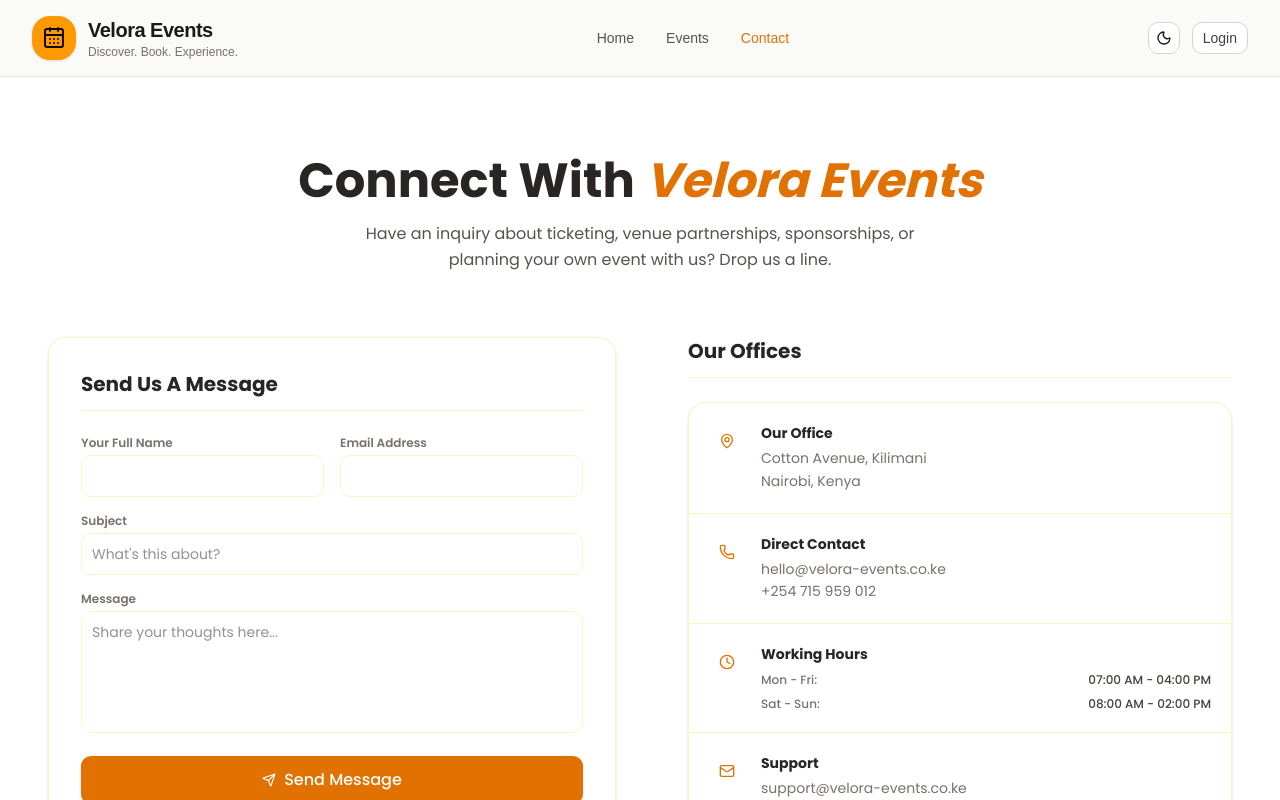
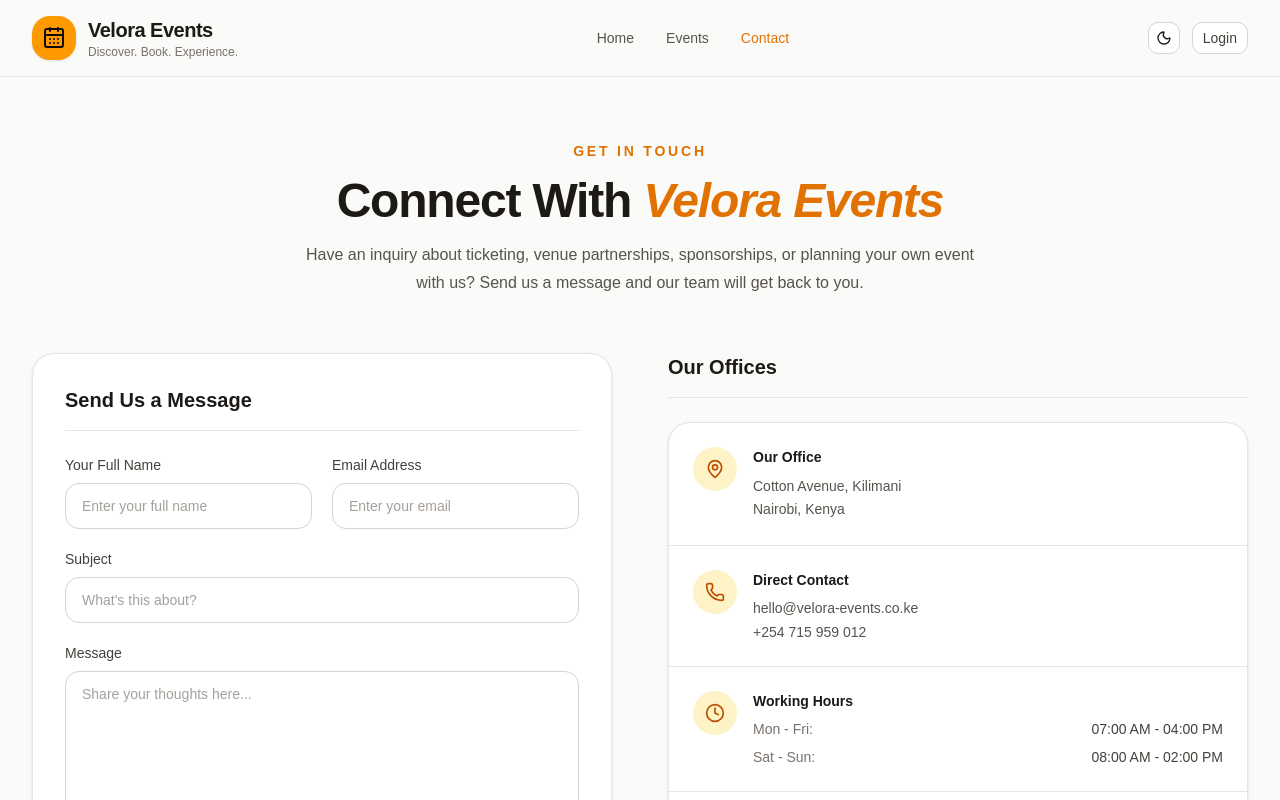
Before and after one commit to velora-events-26p/velora-events, a React (Vite) app: page /contact in a window 1280 px wide. Shown: the top 800 px of the page. Built offline with nearby package versions, Linux system fonts and the light colour scheme.

Commit message:
feat: enhance Contact page with improved form handling and layout

```diff
--- a/src/pages/Contact.jsx
+++ b/src/pages/Contact.jsx
@@ -1,176 +1,290 @@
 import { useState } from "react";
-import { MapPin, Phone, Clock, Mail,Send } from "lucide-react";
+import {
+  Clock,
+  Mail,
+  MapPin,
+  Phone,
+  Send,
+} from "lucide-react";
 
-export default function Contact({ onSubmit = () => { } }) {
-    const [form, setForm] = useState({ name: "", email: "", subject: "", message: "", });
+export default function Contact({ onSubmit = () => {} }) {
+  const [form, setForm] = useState({
+    name: "",
+    email: "",
+    subject: "",
+    message: "",
+  });
 
   const [submitted, setSubmitted] = useState(false);
 
-    const handleChange = (e) => {
-        setForm((prev) => ({ ...prev, [e.target.name]: e.target.value }));
+  const handleChange = (event) => {
+    const { name, value } = event.target;
+
+    setForm((previousForm) => ({
+      ...previousForm,
+      [name]: value,
+    }));
+
+    if (submitted) {
+      setSubmitted(false);
+    }
   };
 
-    const handleSubmit = (e) => {
-        e.preventDefault();
+  const handleSubmit = (event) => {
+    event.preventDefault();
+
     onSubmit(form);
     setSubmitted(true);
-        setForm({ name: "", email: "", subject: "", message: "" });
+
+    setForm({
+      name: "",
+      email: "",
+      subject: "",
+      message: "",
+    });
   };
 
+  const inputClasses =
+    "w-full rounded-xl border border-stone-300 bg-white px-4 py-3 text-sm text-stone-900 outline-none transition placeholder:text-stone-400 focus:border-amber-500 focus:ring-2 focus:ring-amber-500/20 dark:border-stone-700 dark:bg-stone-900 dark:text-stone-100 dark:placeholder:text-stone-500 dark:focus:border-amber-500";
+
+  const contactItems = [
+    {
+      icon: MapPin,
+      title: "Our Office",
+      content: (
+        <p className="leading-relaxed text-stone-600 dark:text-stone-400">
+          Cotton Avenue, Kilimani
+          <br />
+          Nairobi, Kenya
+        </p>
+      ),
+    },
+    {
+      icon: Phone,
+      title: "Direct Contact",
+      content: (
+        <div className="space-y-1">
+          <a
+            href="mailto:hello@velora-events.co.ke"
+            className="block text-stone-600 transition hover:text-amber-600 dark:text-stone-400 dark:hover:text-amber-400"
+          >
+            hello@velora-events.co.ke
+          </a>
+
+          <a
+            href="tel:+254715959012"
+            className="block text-stone-600 transition hover:text-amber-600 dark:text-stone-400 dark:hover:text-amber-400"
+          >
+            +254 715 959 012
+          </a>
+        </div>
+      ),
+    },
+    {
+      icon: Clock,
+      title: "Working Hours",
+      content: (
+        <div className="grid grid-cols-2 gap-x-4 gap-y-2 text-xs font-medium sm:text-sm">
+          <span className="text-stone-500 dark:text-stone-400">
+            Mon - Fri:
+          </span>
+
+          <span className="text-right text-stone-700 dark:text-stone-300">
+            07:00 AM - 04:00 PM
+          </span>
+
+          <span className="text-stone-500 dark:text-stone-400">
+            Sat - Sun:
+          </span>
+
+          <span className="text-right text-stone-700 dark:text-stone-300">
+            08:00 AM - 02:00 PM
+          </span>
+        </div>
+      ),
+    },
+    {
+      icon: Mail,
+      title: "Support",
+      content: (
+        <a
+          href="mailto:support@velora-events.co.ke"
+          className="text-stone-600 transition hover:text-amber-600 dark:text-stone-400 dark:hover:text-amber-400"
+        >
+          support@velora-events.co.ke
+        </a>
+      ),
+    },
+  ];
+
   return (
- <div
-      className="min-h-screen flex flex-col bg-white text-stone-800"
-      style={{ fontFamily: "'Poppins', sans-serif" }}
-    >
-      <link
-        rel="stylesheet"
-        href="https://fonts.googleapis.com/css2?family=Poppins:wght@300;400;500;600;700;800&display=swap"
-      />
+    <section className="min-h-screen bg-stone-50 py-16 text-stone-900 dark:bg-stone-950 dark:text-stone-100">
+      <div className="mx-auto w-full max-w-7xl px-4 sm:px-6 lg:px-8">
+        {/* Page heading */}
+        <div className="mx-auto max-w-3xl space-y-4 text-center">
+          <p className="text-sm font-semibold uppercase tracking-[0.2em] text-amber-600 dark:text-amber-400">
+            Get in touch
+          </p>
 
-      {/* Main */}
-      <main className="flex-grow max-w-7xl w-full mx-auto px-6 md:px-12 py-12 md:py-20 space-y-12">
-        <div className="text-center space-y-4">
-          <h1 className="text-4xl md:text-5xl font-bold text-stone-800">
-            Connect With <span className="text-amber-600 italic">Velora Events</span>
+          <h1 className="text-4xl font-bold tracking-tight text-stone-900 dark:text-stone-100 md:text-5xl">
+            Connect With{" "}
+            <span className="italic text-amber-600 dark:text-amber-400">
+              Velora Events
+            </span>
           </h1>
-          <p className="max-w-xl mx-auto text-stone-600 text-sm md:text-base leading-relaxed">
+
+          <p className="mx-auto max-w-2xl text-sm leading-7 text-stone-600 dark:text-stone-400 md:text-base">
             Have an inquiry about ticketing, venue partnerships, sponsorships,
-            or planning your own event with us? Drop us a line.
+            or planning your own event with us? Send us a message and our team
+            will get back to you.
           </p>
         </div>
 
-        <div className="grid grid-cols-1 lg:grid-cols-2 gap-12 items-start pt-4">
+        <div className="mt-14 grid items-start gap-10 lg:grid-cols-2 lg:gap-14">
           {/* Contact form */}
-          <div className="bg-white border border-amber-100 p-6 md:p-8 rounded-2xl shadow-sm space-y-6">
-            <h2 className="text-xl font-bold text-stone-800 border-b border-amber-100 pb-3">
-              Send Us A Message
+          <div className="rounded-3xl border border-stone-200 bg-white p-6 shadow-sm dark:border-stone-800 dark:bg-stone-900 md:p-8">
+            <h2 className="border-b border-stone-200 pb-4 text-xl font-bold text-stone-900 dark:border-stone-800 dark:text-stone-100">
+              Send Us a Message
             </h2>
 
-            <div className="space-y-4">
-              <div className="grid grid-cols-1 sm:grid-cols-2 gap-4">
+            <form
+              onSubmit={handleSubmit}
+              className="mt-6 space-y-5"
+            >
+              <div className="grid grid-cols-1 gap-5 sm:grid-cols-2">
                 <div>
-                  <label className="block text-xs font-semibold text-stone-500 mb-1">Your Full Name</label>
+                  <label
+                    htmlFor="name"
+                    className="mb-2 block text-sm font-medium text-stone-700 dark:text-stone-300"
+                  >
+                    Your Full Name
+                  </label>
+
                   <input
+                    id="name"
                     type="text"
                     name="name"
                     value={form.name}
                     onChange={handleChange}
-                    className="w-full  border border-amber-100 rounded-lg p-2.5 text-sm focus:ring-1 focus:ring-amber-600 focus:border-amber-600 outline-none"
+                    placeholder="Enter your full name"
+                    required
+                    className={inputClasses}
                   />
                 </div>
+
                 <div>
-                  <label className="block text-xs font-semibold text-stone-500 mb-1">Email Address</label>
+                  <label
+                    htmlFor="email"
+                    className="mb-2 block text-sm font-medium text-stone-700 dark:text-stone-300"
+                  >
+                    Email Address
+                  </label>
+
                   <input
+                    id="email"
                     type="email"
                     name="email"
                     value={form.email}
                     onChange={handleChange}
-                    className="w-full  border border-amber-100 rounded-lg p-2.5 text-sm focus:ring-1 focus:ring-amber-600 focus:border-amber-600 outline-none"
+                    placeholder="Enter your email"
+                    required
+                    className={inputClasses}
                   />
                 </div>
               </div>
 
               <div>
-                <label className="block text-xs font-semibold text-stone-500 mb-1">Subject</label>
+                <label
+                  htmlFor="subject"
+                  className="mb-2 block text-sm font-medium text-stone-700 dark:text-stone-300"
+                >
+                  Subject
+                </label>
+
                 <input
+                  id="subject"
                   type="text"
                   name="subject"
                   placeholder="What's this about?"
                   value={form.subject}
                   onChange={handleChange}
-                  className="w-full  border border-amber-100 rounded-lg p-2.5 text-sm focus:ring-1 focus:ring-amber-600 focus:border-amber-600 outline-none"
+                  required
+                  className={inputClasses}
                 />
               </div>
 
               <div>
-                <label className="block text-xs font-semibold text-stone-500 mb-1">Message</label>
+                <label
+                  htmlFor="message"
+                  className="mb-2 block text-sm font-medium text-stone-700 dark:text-stone-300"
+                >
+                  Message
+                </label>
+
                 <textarea
-                  rows={5}
+                  id="message"
+                  rows={6}
                   name="message"
                   placeholder="Share your thoughts here..."
                   value={form.message}
                   onChange={handleChange}
-                  className="w-full  border border-amber-100 rounded-lg p-2.5 text-sm focus:ring-1 focus:ring-amber-600 focus:border-amber-600 outline-none resize-none"
+                  required
+                  className={`${inputClasses} resize-none`}
                 />
               </div>
 
               <button
-                onClick={handleSubmit}
-                className="w-full bg-amber-600 hover:bg-amber-700 text-white font-medium py-3 rounded-lg transition-colors shadow-sm flex items-center justify-center gap-2"
+                type="submit"
+                className="flex w-full items-center justify-center gap-2 rounded-xl bg-amber-500 px-6 py-3 font-semibold text-stone-950 shadow-sm transition hover:bg-amber-400 focus:outline-none focus:ring-2 focus:ring-amber-500 focus:ring-offset-2 dark:focus:ring-offset-stone-900"
               >
-                <Send size={14} /> Send Message
+                <Send size={18} />
+                Send Message
               </button>
 
               {submitted && (
-                <p className="text-xs text-center text-amber-700 bg-amber-50 border border-amber-100 rounded-lg py-2">
+                <p
+                  role="status"
+                  className="rounded-xl border border-amber-200 bg-amber-50 px-4 py-3 text-center text-sm text-amber-800 dark:border-amber-500/30 dark:bg-amber-500/10 dark:text-amber-300"
+                >
                   Thanks — your message has been sent.
                 </p>
               )}
-            </div>
+            </form>
           </div>
 
-          {/* Offices - seamless panel */}
-          <div className="space-y-6 lg:pl-6">
-            <h2 className="text-xl font-bold text-stone-800 border-b border-amber-100 pb-3">
+          {/* Office information */}
+          <div>
+            <h2 className="border-b border-stone-200 pb-4 text-xl font-bold text-stone-900 dark:border-stone-800 dark:text-stone-100">
               Our Offices
             </h2>
 
-            <div className="bg-white border border-amber-100 rounded-2xl shadow-sm divide-y divide-amber-100 overflow-hidden">
-              <div className="p-5 flex items-start gap-4">
-                <div className="text-amber-600 w-9 h-9 flex items-center justify-center  rounded-full shrink-0">
-                  <MapPin size={16} strokeWidth={2} />
+            <div className="mt-6 overflow-hidden rounded-3xl border border-stone-200 bg-white shadow-sm divide-y divide-stone-200 dark:divide-stone-800 dark:border-stone-800 dark:bg-stone-900">
+              {contactItems.map((item) => {
+                const Icon = item.icon;
+
+                return (
+                  <div
+                    key={item.title}
+                    className="flex items-start gap-4 p-5 transition hover:bg-stone-50 dark:hover:bg-stone-800/60 sm:p-6"
+                  >
+                    <div className="flex h-11 w-11 shrink-0 items-center justify-center rounded-full bg-amber-100 text-amber-700 dark:bg-amber-500/15 dark:text-amber-400">
+                      <Icon size={20} strokeWidth={2} />
                     </div>
-                <div className="space-y-1 text-sm">
-                  <h4 className="font-bold text-stone-800">Our Office</h4>
-                  <p className="text-stone-500 leading-relaxed">
-                    Cotton Avenue, Kilimani<br />
-                    Nairobi, Kenya
-                  </p>
+
+                    <div className="min-w-0 flex-1 text-sm">
+                      <h3 className="mb-2 font-bold text-stone-900 dark:text-stone-100">
+                        {item.title}
+                      </h3>
+
+                      {item.content}
                     </div>
                   </div>
-
-              <div className="p-5 flex items-start gap-4">
-                <div className="text-amber-600 w-9 h-9 flex items-center justify-center  rounded-full shrink-0">
-                  <Phone size={16} strokeWidth={2} />
-                </div>
-                <div className="space-y-1 text-sm">
-                  <h4 className="font-bold text-stone-800">Direct Contact</h4>
-                  <p className="text-stone-500 leading-relaxed">
-                    hello@velora-events.co.ke<br />
-                    +254 715 959 012
-                  </p>
-                </div>
-              </div>
-
-              <div className="p-5 flex items-start gap-4">
-                <div className="text-amber-600 w-9 h-9 flex items-center justify-center  rounded-full shrink-0">
-                  <Clock size={16} strokeWidth={2} />
-                </div>
-                <div className="space-y-1 text-sm w-full">
-                  <h4 className="font-bold text-stone-800">Working Hours</h4>
-                  <div className="grid grid-cols-2 gap-2 pt-1 text-stone-500 text-xs font-medium">
-                    <div>Mon - Fri:</div>
-                    <div className="text-right text-stone-700">07:00 AM - 04:00 PM</div>
-                    <div>Sat - Sun:</div>
-                    <div className="text-right text-stone-700">08:00 AM - 02:00 PM</div>
-                  </div>
-                </div>
-              </div>
-
-              <div className="p-5 flex items-start gap-4">
-                <div className="text-amber-600 w-9 h-9 flex items-center justify-center  rounded-full shrink-0">
-                  <Mail size={16} strokeWidth={2} />
-                </div>
-                <div className="space-y-1 text-sm">
-                  <h4 className="font-bold text-stone-800">Support</h4>
-                  <p className="text-stone-500 leading-relaxed">support@velora-events.co.ke</p>
+                );
+              })}
             </div>
           </div>
         </div>
       </div>
-        </div>
-      </main>
-    </div>
-
-    )
+    </section>
+  );
 }
```
Lines whose indentation alone changed are shown as unchanged.
